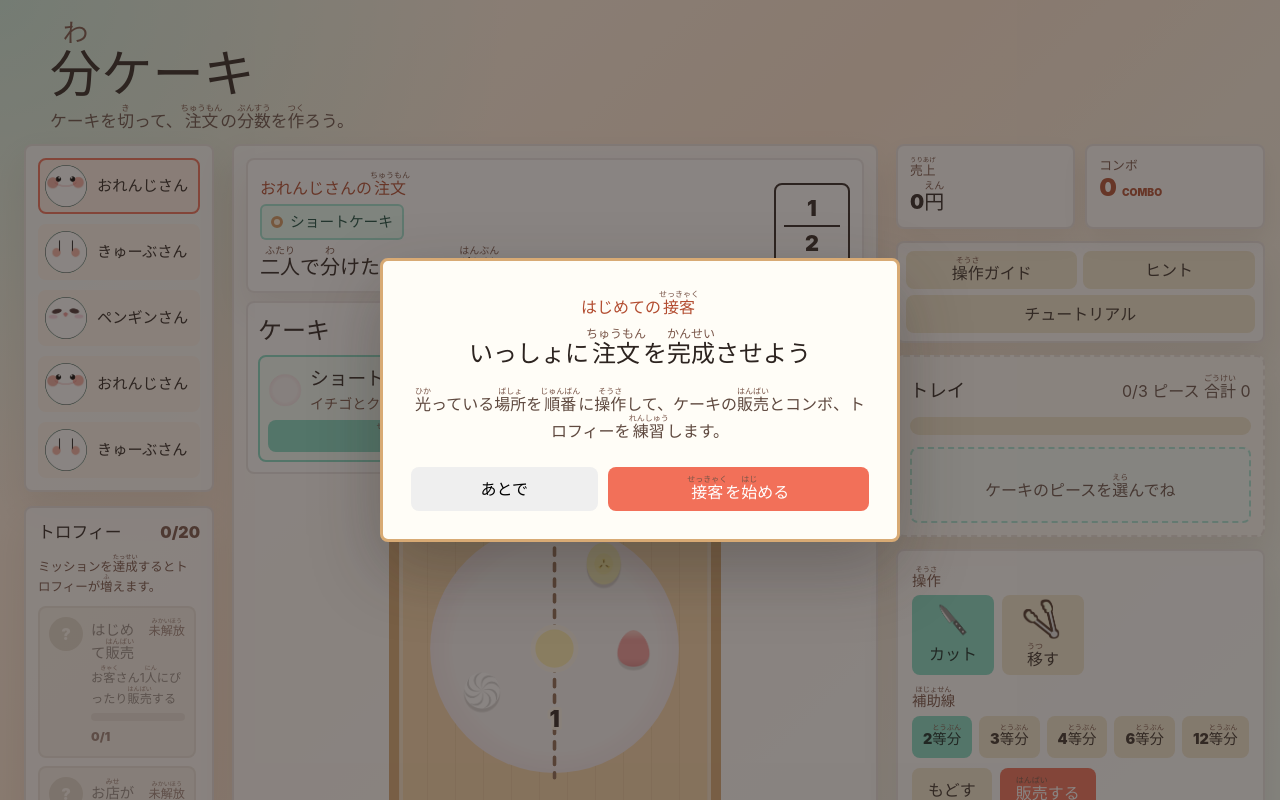
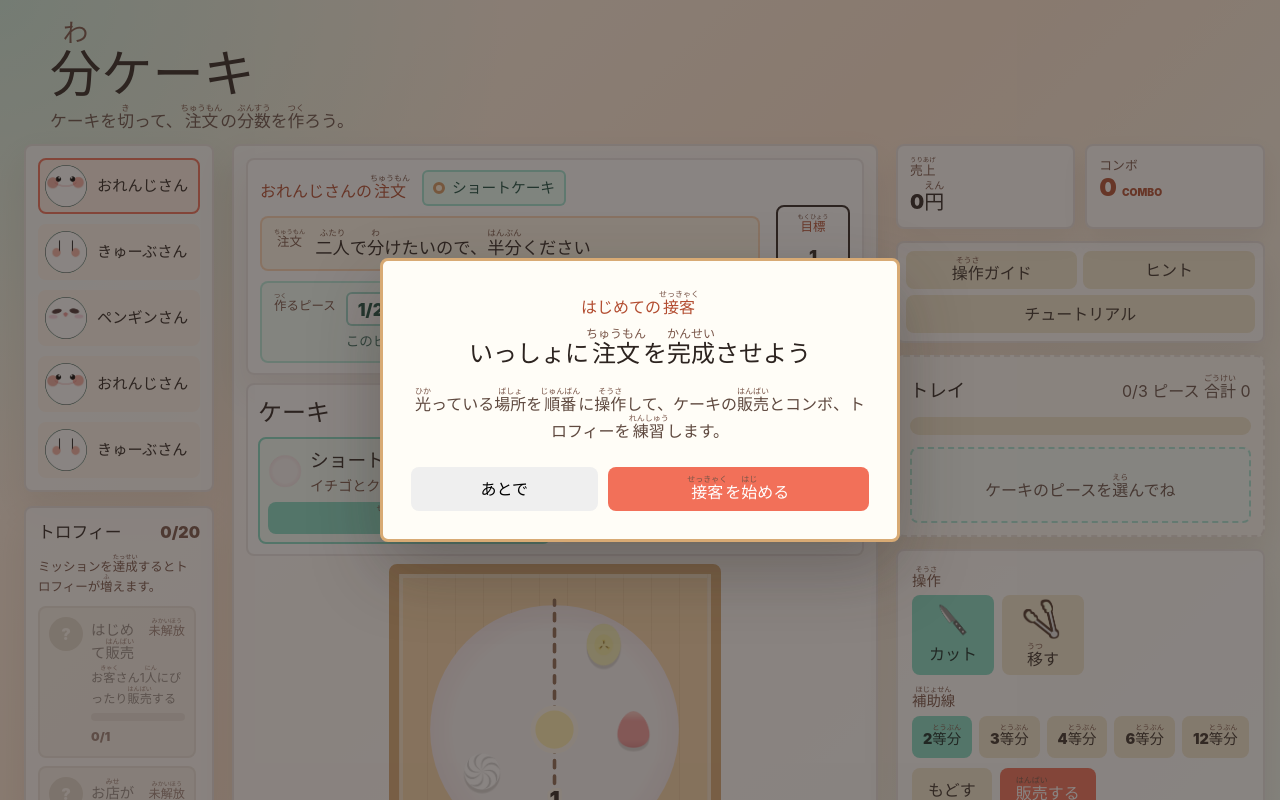
Before and after one commit to TsurutaProject/Cake-Game, a React (Vite) app: page / in a window 1280 px wide. Shown: the top 800 px of the page. Built offline with nearby package versions, Linux system fonts and the light colour scheme.

Commit message:
Final adjustment

```diff
--- a/src/components/CakeBoard.tsx
+++ b/src/components/CakeBoard.tsx
@@ -173,7 +173,7 @@ export function CakeBoard({
 }: CakeBoardProps) {
   const [swipeStart, setSwipeStart] = useState<BoardPoint | null>(null)
   const [swipeEnd, setSwipeEnd] = useState<BoardPoint | null>(null)
-  const [cutNotice, setCutNotice] = useState('点線に沿って切ろう。')
+  const [cutNotice, setCutNotice] = useState('点線に沿って切ろう。小さいピースは外側から中心まででも切れます。')
   const [toolCursorPosition, setToolCursorPosition] = useState<ToolCursorPosition | null>(null)
   const shouldSuppressNextClick = useRef(false)
   const pendingCutAngles = getPendingCutAngles(pieces)
@@ -255,7 +255,7 @@ export function CakeBoard({
       return
     }
 
-    setCutNotice('点線に沿って切ってみよう。')
+    setCutNotice('点線に沿って切ってみよう。4分の1などは外側から中心までの短いカットでも作れます。')
   }
 
   const handleClickCapture = (event: MouseEvent<SVGSVGElement>): void => {
--- a/src/components/GuidedTutorial.tsx
+++ b/src/components/GuidedTutorial.tsx
@@ -24,7 +24,7 @@ const stepContent: Record<Exclude<GuidedTutorialStep, 'intro'>, { title: string;
   },
   cut: {
     title: 'ケーキを半分に切ろう',
-    text: '光っている点線を、ケーキの上から下までまっすぐスワイプしよう。',
+    text: '光っている点線を、ケーキの上から下までまっすぐスワイプしよう。4分の1など小さいピースは、外側から中心までの短いカットでも作れます。',
   },
   'move-mode': {
     title: 'トングに持ちかえよう',
--- a/src/components/OrderBubble.tsx
+++ b/src/components/OrderBubble.tsx
@@ -1,4 +1,4 @@
-import type { Order } from '../types/game'
+import type { Fraction, Order } from '../types/game'
 import { formatFraction } from '../utils/fraction'
 import { FuriganaText } from './FuriganaText'
 
@@ -7,18 +7,57 @@ interface OrderBubbleProps {
   cakeName: string
 }
 
+const getPiecePlan = (order: Order): Fraction[] => {
+  if (order.recipePieces !== undefined) {
+    return order.recipePieces
+  }
+
+  if (order.target.numerator <= 3) {
+    return Array.from({ length: order.target.numerator }, () => ({
+      numerator: 1,
+      denominator: order.target.denominator,
+    }))
+  }
+
+  return [order.target]
+}
+
 export function OrderBubble({ order, cakeName }: OrderBubbleProps) {
+  const piecePlan = getPiecePlan(order)
+  const hasSeveralPieces = piecePlan.length > 1
+
   return (
     <section className="order-bubble" aria-label="注文">
-      <div>
-        <p className="order-bubble__name">{order.customerName}さんの<FuriganaText text="注文" /></p>
-        <p className={`order-bubble__cake order-bubble__cake--${order.cakeKind}`}>
-          <span aria-hidden="true" />
-          <FuriganaText text={cakeName} />
+      <div className="order-bubble__body">
+        <div className="order-bubble__header">
+          <p className="order-bubble__name">{order.customerName}さんの<FuriganaText text="注文" /></p>
+          <p className={`order-bubble__cake order-bubble__cake--${order.cakeKind}`}>
+            <span aria-hidden="true" />
+            <FuriganaText text={cakeName} />
+          </p>
+        </div>
+        <p className="order-bubble__message">
+          <span><FuriganaText text="注文" /></span>
+          <strong className="order-bubble__message-text">
+            <FuriganaText text={order.message} />
+          </strong>
         </p>
-        <p className="order-bubble__message"><FuriganaText text={order.message} /></p>
+        <div className="order-bubble__plan">
+          <span className="order-bubble__label"><FuriganaText text="作るピース" /></span>
+          <div className="order-bubble__pieces" aria-label={`作るピースは ${piecePlan.map(formatFraction).join(' と ')}`}>
+            {piecePlan.map((fraction, index) => (
+              <span key={`${formatFraction(fraction)}-${index}`} className="order-piece-chip">
+                {formatFraction(fraction)}
+              </span>
+            ))}
+          </div>
+          <small>
+            {hasSeveralPieces ? 'このピースを合わせて販売します' : 'このピースを1つ販売します'}
+          </small>
+        </div>
       </div>
       <div className="fraction-card" aria-label={`目標は ${formatFraction(order.target)}`}>
+        <small><FuriganaText text="目標" /></small>
         <span>{order.target.numerator}</span>
         <span>{order.target.denominator}</span>
       </div>
--- a/src/styles/game.css
+++ b/src/styles/game.css
@@ -559,6 +559,67 @@ rt {
 
 .help-dialog p {
   margin: 0;
+}
+
+.hint-card {
+  display: grid;
+  gap: 6px;
+  padding: 12px;
+  border: 2px solid rgba(112, 83, 70, 0.13);
+  border-radius: 8px;
+  background: #fffaf1;
+}
+
+.hint-card--cut {
+  grid-template-columns: 64px minmax(0, 1fr);
+  align-items: center;
+  background: #eefcf8;
+}
+
+.hint-card strong {
+  color: #3a3029;
+  font-size: 1rem;
+}
+
+.hint-card p {
+  color: #69534a;
+  font-weight: 800;
+  line-height: 1.5;
+}
+
+.hint-card__visual {
+  display: grid;
+  place-items: center;
+}
+
+.hint-cake-mini {
+  position: relative;
+  display: block;
+  width: 52px;
+  height: 52px;
+  border: 3px solid #54bca4;
+  border-radius: 50%;
+  background: #fff;
+}
+
+.hint-cake-mini i {
+  position: absolute;
+  left: 26px;
+  top: 23px;
+  width: 22px;
+  height: 6px;
+  border-radius: 999px;
+  background: #795548;
+}
+
+.hint-cake-mini b {
+  position: absolute;
+  left: 21px;
+  top: 21px;
+  width: 10px;
+  height: 10px;
+  border-radius: 50%;
+  background: #f7d36d;
 }
 
 .help-guide {
@@ -1280,10 +1341,23 @@ rt {
 
 .order-bubble {
   display: grid;
-  grid-template-columns: minmax(0, 1fr) 84px;
-  gap: 18px;
+  grid-template-columns: minmax(0, 1fr) 76px;
+  gap: 14px;
+  align-items: stretch;
+  padding: 14px 16px;
+}
+
+.order-bubble__body {
+  display: grid;
+  gap: 10px;
+  min-width: 0;
+}
+
+.order-bubble__header {
+  display: flex;
+  flex-wrap: wrap;
+  gap: 8px 12px;
   align-items: center;
-  padding: 14px;
 }
 
 .order-bubble__name {
@@ -1296,7 +1370,7 @@ rt {
   display: inline-flex;
   gap: 7px;
   align-items: center;
-  margin: 4px 0 1px;
+  margin: 0;
   padding: 5px 9px;
   border: 2px solid rgba(132, 220, 198, 0.72);
   border-radius: 6px;
@@ -1326,6 +1400,81 @@ rt {
   background: #6f3f2f;
 }
 
+.order-bubble__label,
+.order-bubble__message span,
+.fraction-card small {
+  color: #795548;
+  font-size: 0.78rem;
+  font-weight: 900;
+}
+
+.order-bubble__label {
+  align-self: start;
+  padding-top: 3px;
+}
+
+.order-bubble__plan {
+  display: grid;
+  grid-template-columns: auto minmax(0, 1fr);
+  gap: 5px 10px;
+  align-items: center;
+  padding: 9px 12px;
+  border: 2px solid rgba(132, 220, 198, 0.52);
+  border-radius: 8px;
+  background: #f2fff9;
+}
+
+.order-bubble__pieces {
+  display: flex;
+  flex-wrap: wrap;
+  gap: 6px;
+  min-width: 0;
+}
+
+.order-piece-chip {
+  display: inline-grid;
+  place-items: center;
+  min-width: 48px;
+  min-height: 34px;
+  padding: 4px 10px;
+  border: 2px solid rgba(84, 188, 164, 0.58);
+  border-radius: 6px;
+  background: #fff;
+  color: #164d40;
+  font-size: 1.08rem;
+  font-weight: 900;
+  line-height: 1;
+}
+
+.order-bubble__plan small {
+  grid-column: 2;
+  color: #376b60;
+  font-size: 0.85rem;
+  font-weight: 800;
+}
+
+.order-bubble__message {
+  display: grid;
+  grid-template-columns: auto minmax(0, 1fr);
+  gap: 5px 10px;
+  align-items: start;
+  margin: 0;
+  max-width: 100%;
+  padding: 10px 12px;
+  border: 2px solid rgba(247, 157, 101, 0.38);
+  border-radius: 8px;
+  background: #fff9ea;
+  font-size: 1.08rem;
+  font-weight: 900;
+  line-height: 1.35;
+  overflow-wrap: anywhere;
+}
+
+.order-bubble__message-text {
+  min-width: 0;
+  font: inherit;
+}
+
 .cake-selector {
   padding: 12px;
   border: 2px solid rgba(112, 83, 70, 0.14);
@@ -1409,29 +1558,34 @@ rt {
   opacity: 0.48;
 }
 
-.order-bubble__message {
-  margin: 4px 0 0;
-  max-width: 100%;
-  font-size: 1.25rem;
-  font-weight: 900;
-  line-height: 1.35;
-  overflow-wrap: anywhere;
-}
-
 .fraction-card {
   display: grid;
+  grid-template-rows: auto 1fr 1fr;
+  align-self: center;
   justify-self: end;
-  width: 76px;
-  padding: 7px 8px;
+  width: 74px;
+  height: 122px;
+  padding: 6px 7px 8px;
   border: 2px solid #2d2420;
   border-radius: 8px;
   background: #fff;
-  font-size: 1.35rem;
+  font-size: 1.12rem;
   font-weight: 900;
   text-align: center;
 }
 
-.fraction-card span:first-child {
+.fraction-card small {
+  margin-bottom: 2px;
+  color: #b34d31;
+}
+
+.fraction-card span {
+  display: grid;
+  place-items: center;
+  min-height: 0;
+}
+
+.fraction-card span:nth-of-type(1) {
   border-bottom: 2px solid #2d2420;
 }
 
@@ -1980,6 +2134,81 @@ rt {
   color: #6b3d12;
 }
 
+.trophy-toast-region {
+  position: fixed;
+  right: 18px;
+  bottom: 18px;
+  z-index: 80;
+  display: grid;
+  gap: 10px;
+  width: min(360px, calc(100vw - 28px));
+  pointer-events: none;
+}
+
+.trophy-toast {
+  display: grid;
+  grid-template-columns: 48px minmax(0, 1fr);
+  gap: 12px;
+  align-items: center;
+  min-height: 78px;
+  padding: 12px 14px;
+  border: 2px solid rgba(247, 157, 101, 0.82);
+  border-radius: 8px;
+  background: rgba(45, 36, 32, 0.96);
+  box-shadow: 0 14px 30px rgba(45, 36, 32, 0.26);
+  color: #fffaf1;
+  animation: trophy-toast-slide 4600ms ease-in-out both;
+}
+
+.trophy-toast__icon {
+  display: grid;
+  place-items: center;
+  width: 48px;
+  height: 48px;
+  border-radius: 50%;
+  background: #fff7d6;
+  color: #b34d31;
+  font-size: 1.5rem;
+  font-weight: 900;
+}
+
+.trophy-toast strong,
+.trophy-toast p {
+  margin: 0;
+}
+
+.trophy-toast strong {
+  display: block;
+  color: #ffd98f;
+  font-size: 0.92rem;
+}
+
+.trophy-toast p {
+  margin-top: 3px;
+  overflow-wrap: anywhere;
+  font-size: 1.05rem;
+  font-weight: 900;
+  line-height: 1.35;
+}
+
+@keyframes trophy-toast-slide {
+  0% {
+    opacity: 0;
+    transform: translateX(calc(100% + 22px));
+  }
+
+  12%,
+  82% {
+    opacity: 1;
+    transform: translateX(0);
+  }
+
+  100% {
+    opacity: 0;
+    transform: translateX(calc(100% + 22px));
+  }
+}
+
 @media (min-width: 961px) {
   .side-panel .game-controls {
     gap: 8px;
```
Also changed, not shown: src/App.tsx (+63 -1 lines), src/components/HelpMenu.tsx (+22 -4 lines).
